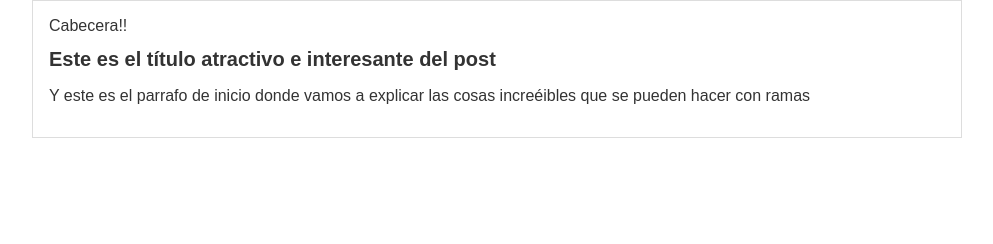
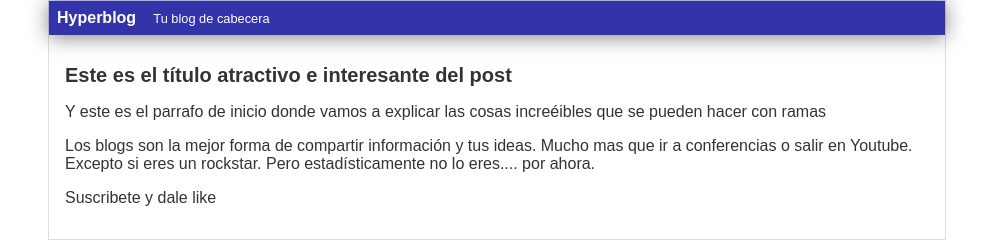
Before and after one commit to juanestebangonzalez/juanestebangonzalez, a plain HTML site: page blogpost.html in a window 1280 px wide. Shown: the whole page, without its empty margins (143-1136 px from the left). Drawn offline with Linux system fonts and the light colour scheme.

Commit message:
Se organiza el html y al css

```diff
--- a/blogpost.html
+++ b/blogpost.html
@@ -1,17 +1,25 @@
 <html>
+
 <head>
     <title>El titulo del post</title>
     <link rel="stylesheet" href="css/estilos.css" />
 </head>
+
 <body>
     <div id="container">
         <div id="cabecera">
-                Cabecera!!
+            Hyperblog
+            <span id="tagline">Tu blog de cabecera</span>
         </div>
         <div id="post">
             <h1>Este es el título atractivo e interesante del post</h1>
-                <p>Y este es el parrafo de inicio donde vamos a explicar las cosas increéibles que se pueden hacer con ramas</p>
+            <p>Y este es el parrafo de inicio donde vamos a explicar las cosas increéibles que se pueden hacer con ramas
+            </p>
+            <p>Los blogs son la mejor forma de compartir información y tus ideas. Mucho mas que ir a conferencias o
+                salir en Youtube. Excepto si eres un rockstar. Pero estadísticamente no lo eres.... por ahora.</p>
+            <p>Suscribete y dale like</p>
         </div>
     </div>
 </body>
+
 </html>
--- a/css/estilos.css
+++ b/css/estilos.css
@@ -1,22 +1,39 @@
-body
-{
+body {
     color: #333;
     text-align: center;
-    font-family: "Arial";
+    font-family: Arial;
     font-size: 16px;
     margin: 0;
-    padding: 0;
-}
-#container
-{
-    width: 70%;
-    padding: 1em;
-    text-align: left;
-    border: 1px solid #DDD;
-    margin: 0 auto;
+    padding: 0
 }
 
-#container h1
-{
-    font-size: 20px;
+#cabecera {
+    background: #33a;
+    box-shadow: 0 2px 20px 0 rgba(0, 0, 0, .5);
+    color: #fff;
+    font-weight: 700;
+    margin: 0;
+    padding: .5em
 }
+
+#cabecera #tagline {
+    padding: 0 0 0 1em;
+    font-weight: 400;
+    font-size: .8em
+}
+
+#container {
+    width: 70%;
+    padding: 0;
+    text-align: left;
+    border: 1px solid #ddd;
+    margin: 0 auto
+}
+
+#container h1 {
+    font-size: 20px
+}
+
+#post {
+    padding: 1em
+}
```
Lines whose indentation alone changed are shown as unchanged.
